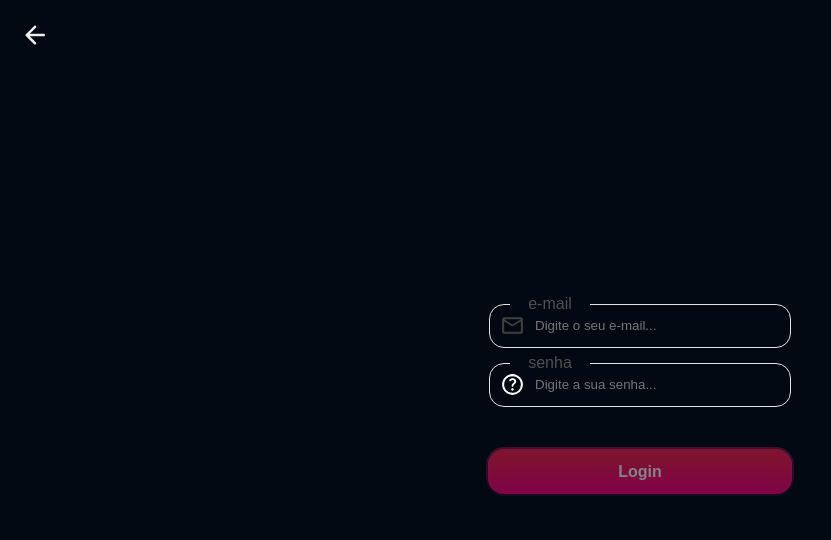
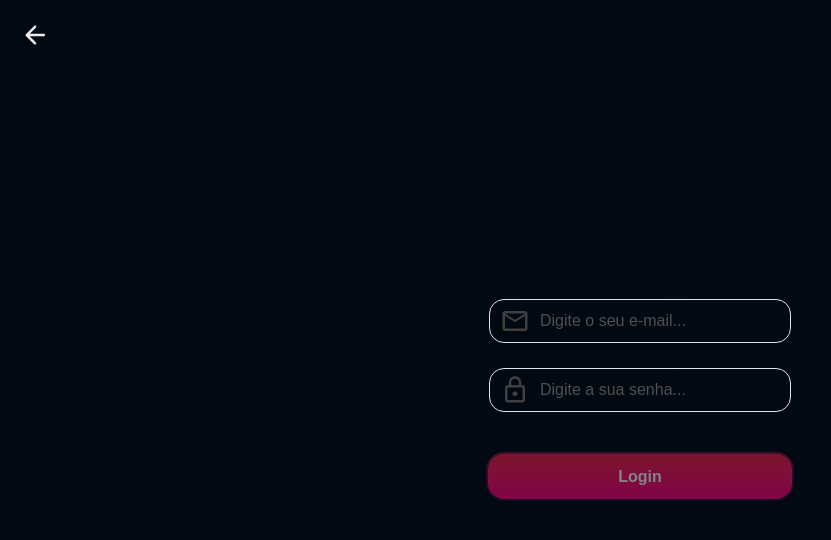
Before and after one commit to JoaoGabrielVianna/rede-social-teste, a React (Vite) app: page /login in a window 1280 px wide. Shown: the top 540 px of the page, without its empty margins (0-831 px from the left). Built offline with nearby package versions, Linux system fonts and the light colour scheme; no server answers.

Commit message:
4 commit

```diff
--- a/src/components/Custom-Input/CustomInput.css
+++ b/src/components/Custom-Input/CustomInput.css
@@ -3,6 +3,7 @@
     height: 42px;
     border-radius: 15px;
     display: flex;
+    justify-content: flex-end;
     align-items: center;
     align-self: center;
     gap: 10px;
@@ -10,41 +11,79 @@
     position: relative;
 }
 
+#main-CustomInput input {
+    width: 280px;
+    height: 42px;
+    border-radius: 0px 15px 15px 0px;
+    z-index: 1;
+}
+
 #main-CustomInput div {
-    width: 60px;
-    padding: 0px 10px;
-    /* height: 40px; */
-    top: -10px;
-    left: 20px;
-
+    height: 42px;
+    border-radius: 15px;
     position: absolute;
+    left: 10px;
     display: flex;
-    justify-content: center;
     align-items: center;
     gap: 10px;
     background-color: var(--color--background);
 }
 
-#main-CustomInput div p{
-    color: #505050;
-    font-size: 10;
+#main-CustomInput div img {
+    width: 30px;
 }
 
-#main-CustomInput .icon {
-    width: 25px;
-    height: 25px;
-    margin-left: 10px;
+#main-CustomInput p {
+    color: var(--color-Cinza);
 }
 
-#main-CustomInput input {
-    width: 100%;
-    height: 90%;
+
+/* FOCUS ATIVO */
+#main-CustomInput-focus {
+    width: 300px;
+    /* height: 42px; */
     border-radius: 15px;
+    display: flex;
+    justify-content: flex-end;
+    align-items: center;
+    align-self: center;
+    gap: 10px;
+    border: 1px solid var(--color-White-CustomInput);
+    position: relative;
 }
 
-#main-CustomInput .icon2 {
-    width: 30px;
-    height: 30px;
-    margin-right: 10px;
-    background-color: #0002;
+#main-CustomInput-focus input {
+    width: 280px;
+    height: 42px;
+    border-radius: 0px 15px 15px 0px;
+    z-index: 1;
+    /* background-color: green; */
 }
+
+#main-CustomInput-focus div {
+    height: 42px;
+    border-radius: 15px;
+    padding: 0px 10px;
+    position: absolute;
+    top: -22px;
+    left: 17px;
+    display: flex;
+    align-items: center;
+    gap: 10px;
+    background-color: var(--color--background);
+}
+
+#main-CustomInput-focus div img {
+    width: 20px;
+}
+
+#main-CustomInput-focus p {
+    color: var(--color-Cinza);
+}
+
+
+@keyframes shake {
+    25% { transform:  translateX(4px);}
+    50% { transform:  translateX(-4px);}
+    75% { transform:  translateX(4px);}
+}
--- a/src/components/Custom-Input/CustomInput.jsx
+++ b/src/components/Custom-Input/CustomInput.jsx
@@ -1,16 +1,29 @@
 import './CustomInput.css'
 import help_icon from '../../assets/svgs/icon-help.svg'
+import { useState } from 'react'
 
-export default function CustomInput({ icon, type = 'text', placehover = 'Digite algo...', onChange, title = 'text' }) {
+export default function CustomInput({ icon, type = 'text', placehover = 'Digite algo...', onChange, title = 'text', error }) {
+    const [focus, setFocus] = useState(false)
+    const [text, setText] = useState('')
+
     return (
         <>
-            <main id="main-CustomInput" >
+            <main id={focus ? "main-CustomInput-focus" : 'main-CustomInput'} style={{border: `${error ? '1px solid red' : ''}`, animation: `${error ? 'shake 300ms' : 'none'}`}} >
+                <input type={type} onChange={(e) => {onChange(e), setText(e.target.value);}} onFocus={() => setFocus(true)} onBlur={() => setFocus(!text ? false: true)} />
                 <div>
-                    <p>{title}</p>
+                    <img src={icon ? icon : help_icon} className='icon' />
+                    <p>{focus ? title : placehover}</p>
                 </div>
-                <img src={icon ? icon : help_icon} className='icon' />
-                <input type={type} placeholder={placehover} onChange={onChange} />
+
             </main>
         </>
     )
 }
+
+{/* <main id="main-CustomInput" >
+    <div>
+        <p>{title}</p>
+    </div>
+    <img src={icon ? icon : help_icon} className='icon' />
+    <input type={type} placeholder={placehover} onChange={onChange} />
+</main> */}
--- a/src/context/userAuthContext.jsx
+++ b/src/context/userAuthContext.jsx
@@ -1,8 +1,9 @@
 import { createContext, useContext, useEffect, useState } from "react";
-import {createUserWithEmailAndPassword, signInWithEmailAndPassword, onAuthStateChanged, signOut, GoogleAuthProvider, signInWithPopup, updateProfile, deleteUser, EmailAuthProvider, reauthenticateWithCredential
+import {
+  createUserWithEmailAndPassword, signInWithEmailAndPassword, onAuthStateChanged, signOut, GoogleAuthProvider, signInWithPopup, updateProfile, deleteUser, EmailAuthProvider, reauthenticateWithCredential
 } from "firebase/auth";
 import { auth, db, storage } from "../services/firebaseConfig";
-import { deleteDoc, doc, setDoc } from "firebase/firestore";
+import { collection, deleteDoc, doc, getDoc, onSnapshot, setDoc } from "firebase/firestore";
 import { useNavigate } from "react-router-dom";
 import { deleteObject, getDownloadURL, getMetadata, list, listAll, ref, uploadBytes } from "firebase/storage";
 const userAuthContext = createContext();
@@ -13,6 +14,7 @@ const userAuthContext = createContext();
 export function UserAuthContextProvider({ children }) {
   const [user, setUser] = useState({});
   const [loading, setLoading] = useState(true);
+  const [dados, setDados] = useState({});
   const navigate = useNavigate()
   function logIn(email, password) {
     return signInWithEmailAndPassword(auth, email, password);
@@ -44,7 +46,7 @@ export function UserAuthContextProvider({ children }) {
         uid: userCredential.user.uid
       });
 
-      return { user: userCredential.user, autoLogin: false };
+      // return logOut;
     } catch (error) {
       console.error('Erro ao criar usuário:', error.message);
     }
@@ -102,16 +104,14 @@ export function UserAuthContextProvider({ children }) {
 
 
 
+  useEffect(() => {
 
-
-  useEffect(() => {
-    const checkAuthState = () => {
-      const unsubscribe = onAuthStateChanged(auth, (currentUser) => {
+    const checkAuthState = async () => {
+      const unsubscribe = onAuthStateChanged(auth, async (currentUser) => {
         setUser(currentUser);
         setLoading(false); // Quando a verificação estiver concluída, atualize o estado para parar o indicador de carregamento
 
         if (currentUser) {
-          // Se o usuário estiver autenticado, redirecione para a rota /home
           navigate('/home');
         }
       });
@@ -125,6 +125,8 @@ export function UserAuthContextProvider({ children }) {
   }, []); // Certifique-se de fornecer um array vazio como segundo argumento para useEffect para garantir que seja executado apenas uma vez no montagem inicial
 
 
+
+
   if (loading) {
     return (<><p>Verificando estado de autenticação...</p></>)
   }
@@ -133,7 +135,7 @@ export function UserAuthContextProvider({ children }) {
   return (
 
     <userAuthContext.Provider
-      value={{ user, logIn, signUp, logOut, googleSignIn, deleteUserAccount, signed: !!user }}
+      value={{ user, logIn, signUp, logOut, googleSignIn, deleteUserAccount, signed: !!user, }}
     >
       {children}
     </userAuthContext.Provider>
--- a/src/index.css
+++ b/src/index.css
@@ -9,6 +9,7 @@
   /*Cor para o fundo do CustomInput*/
   --color-Pink-CustomInput: #F62046;
   --color--background: #020913;
+  --color-Cinza: #505050;
 }
 
 body {
--- a/src/routes/Home-screen/Home.css
+++ b/src/routes/Home-screen/Home.css
@@ -30,6 +30,7 @@
   width: 83px;
   border-radius: 100%;
   object-fit: cover;
+  cursor: pointer;
 }
 
 /* Secao das informacoes do usuario (nome, faculdade...) */
--- a/src/routes/Home-screen/Home.jsx
+++ b/src/routes/Home-screen/Home.jsx
@@ -1,18 +1,20 @@
 import './Home.css'
-import { useNavigate } from "react-router-dom";
 import perfil_anonimo from '../../assets/svgs/perfil-anonimo.svg'
 import { useUserAuth } from "../../context/userAuthContext";
 import EditButton from '../../components/Edit-Button/EditButton';
 import { ProfileHeader } from '../../components/Custom-Header/CustomHeader';
-import { db } from '../../services/firebaseConfig';
-import { doc, getDoc } from 'firebase/firestore';
+import { auth, db } from '../../services/firebaseConfig';
+import { doc, getDoc, onSnapshot } from 'firebase/firestore';
 import { useEffect, useState } from 'react';
 import PerfilSettingsPanel from '../../components/PerfilSettingsPanel/PerfilSettingsPanel';
+import { onAuthStateChanged } from 'firebase/auth';
+import { useNavigate } from 'react-router-dom';
 
 function UserProfile({ user }) {
-    const { deleteUserAccount, signed } = useUserAuth();
+    const { signed, logOut } = useUserAuth();
     const [usuario, setUsuario] = useState(null);
     const [isLoading, setIsLoading] = useState(true);
+
 
 
     useEffect(() => {
@@ -27,6 +29,7 @@ function UserProfile({ user }) {
                     setUsuario(userData);
                 } else {
                     console.log("Usuário não encontrado");
+                    logOut()
                 }
             } catch (error) {
                 console.error("Erro ao obter usuário:", error.message);
@@ -61,7 +64,7 @@ function UserProfile({ user }) {
             </main>);
     }
 
-    if (!isLoading) {
+    if (usuario) {
         return (
             <main id='main-UserProfile'>
                 <>
@@ -96,16 +99,76 @@ function UserProfile({ user }) {
 
 
 export default function HomePage() {
-    const { user } = useUserAuth();
+    const { user, signed, logOut } = useUserAuth();
+    const [usuario, setUsuario] = useState(null);
+    const [isLoading, setIsLoading] = useState(true);
     const [SettingsPanel, setSettingsPanel] = useState(false)
+    const navigate = useNavigate()
+
+    // // Exemplo de como usar onAuthStateChanged e onSnapshot
+    // onAuthStateChanged(auth, (user) => {
+    //     if (user) {
+    //         const userDocRef = doc(db, 'users', user.uid);
+    //         onSnapshot(userDocRef, (doc) => {
+    //             console.log('Dados do usuário em tempo real:', doc.data());
+    //             setUsuario(doc.data())
+    //         });
+    //     }
+    // });
+
+    useEffect(() => {
+        const userDocRef = doc(db, "users", user.uid);
+
+        const unsub = onSnapshot(userDocRef, (doc) => {
+
+            setUsuario(doc.data());
+            navigate('/home')
+            console.log("Current data: ", doc.data());
+        });
+
+        return () => unsub();
+    }, [user.uid]);
+
+    useEffect(() => {
+
+        const obterUsuario = async () => {
+            try {
+                const userDocRef = doc(db, "users", user.uid);
+                const userDocSnapshot = await getDoc(userDocRef);
+
+                if (userDocSnapshot.exists()) {
+                    const userData = userDocSnapshot.data();
+                    setUsuario(userData);
+                    console.log(usuario)
+                } else {
+                    console.log("Usuário não encontrado");
+                    // logOut()
+                }
+            } catch (error) {
+                console.error("Erro ao obter usuário:", error.message);
+            } finally {
+                // Aguarda 1 segundo antes de tentar novamente
+                await new Promise((resolve) => setTimeout(resolve, 1000));
+                setIsLoading(false);
+            }
+        };
+
+        obterUsuario();
+    }, [signed]);
+
+
+
+    if (usuario) {
         return (
             <>
-
+                {usuario &&
                     <main id="main-home">
                         <ProfileHeader text='Perfil' onClick={() => setSettingsPanel(!SettingsPanel)} />
                         <UserProfile user={user} />
-                <PerfilSettingsPanel show={SettingsPanel} />
-            </main>
+                        <PerfilSettingsPanel show={SettingsPanel} user_uid={user.uid} user_password={usuario.senha} />
+                    </main>}
+
             </>
         )
     }
+}
--- a/src/routes/Login-screen/Login.css
+++ b/src/routes/Login-screen/Login.css
@@ -13,7 +13,7 @@
     display: flex;
     flex-direction: column;
     justify-content: center;
-    gap: 15px;
+    gap: 25px;
 }
 
 #main-login span:last-child {
--- a/src/routes/Login-screen/Login.jsx
+++ b/src/routes/Login-screen/Login.jsx
@@ -1,4 +1,4 @@
-import { useState } from 'react';
+import { useEffect, useState } from 'react';
 import { CustomButtonPink } from '../../components/Custom-Button/CustomButton';
 import CustomInput from '../../components/Custom-Input/CustomInput';
 import GoBackButton from '../../components/GoBack-Button/GoBackButton';
@@ -8,6 +8,7 @@ import { useUserAuth } from '../../context/userAuthContext';
 import CustomAlert from '../../components/Custom-Alert/CustomAlert';
 
 import email_icon from '../../assets/svgs/icon-email.svg'
+import password_icon from '../../assets/svgs/icon-password.svg'
 export default function LoginPage() {
     // Estados para controlar o botão, mensagens de erro e dados de entrada
     const [buttonOpacity, setButtonOpacity] = useState(true);
@@ -64,6 +65,10 @@ export default function LoginPage() {
         setButtonOpacity(!(emailRegex.test(inputValue) && password.length >= 6));
     };
 
+    useEffect(() => {
+        setError('')
+    }, [password, email])
+
 
 
 
@@ -75,8 +80,8 @@ export default function LoginPage() {
                     {error && <CustomAlert text={error} />}
                     <GoBackButton local={'/'} />
                     <span>
-                        <CustomInput title='e-mail' placehover='Digite o seu e-mail...' icon={email_icon} onChange={InputEmail} />
-                        <CustomInput title='senha' placehover='Digite a sua senha...' onChange={InputPassword} type='password' />
+                        <CustomInput title='Email' placehover='Digite o seu e-mail...' icon={email_icon} onChange={InputEmail} error={error} />
+                        <CustomInput title='Senha' placehover='Digite a sua senha...' icon={password_icon} onChange={InputPassword} error={error} type='password' />
                         {/* <CustomButtonPink text={'Google'} link={'#'} ativo onClick={GoogleButton} /> */}
                     </span>
                     <span>
--- a/src/routes/Register-screen/Register.jsx
+++ b/src/routes/Register-screen/Register.jsx
@@ -9,6 +9,8 @@ import { useNavigate } from 'react-router-dom';
 import perfil_anonimo from '../../assets/svgs/perfil-anonimo.svg'
 
 import email_icon from '../../assets/svgs/icon-email.svg';
+import { db } from '../../services/firebaseConfig';
+import { collection, getDocs, query, where } from 'firebase/firestore';
 
 export default function RegisterPage() {
     // Estados para controlar a camada (layer), opacidade do botão, mensagem de erro, e informações do usuário, e-mail e senha.
@@ -20,7 +22,7 @@ export default function RegisterPage() {
     // Layer 6: *TODO, fazer ajuste da foto*
     // Layer 7: Pede ao usuário para concluir o cadastro.
 
-    const [layer, setLayer] = useState(1);
+    const [layer, setLayer] = useState(2);
     const [buttonOpacity, setButtonOpacity] = useState(true);
     const [error, setError] = useState('');
     const [user, setUser] = useState('');
@@ -38,8 +40,78 @@ export default function RegisterPage() {
     useEffect(() => {
         if (layer >= 2 && layer <= 4) {
             setButtonOpacity(true);
+            console.clear();
         }
     }, [layer]);
+
+    useEffect(() => {
+        setError('');
+        setButtonOpacity(true);
+        if (layer === 2) {
+            const checkUserExistence = async () => {
+                try {
+                    const usersCollection = collection(db, 'users');
+                    const snapshot = await getDocs(usersCollection);
+
+                    snapshot.forEach((doc) => {
+                        const nameData = doc.data().name;
+
+                        if (nameData === undefined) {
+                            console.warn('Campo "name" não definido no documento:', doc.id);
+                            return; // Pule a iteração se o campo 'name' não estiver definido
+                        }
+
+                        // Converta para minúsculas antes de processar
+                        const lowerCaseName = nameData.toLowerCase();
+
+                        console.log('name:', lowerCaseName);
+
+                    });
+
+                    const querySnapshot = await getDocs(query(usersCollection, where('name', '==', user.toLowerCase())));
+                    const userExists = querySnapshot.docs.length > 0;
+
+                    setError(userExists ? 'Usuário existe!' : '');
+                    setButtonOpacity(!user || userExists);
+                } catch (error) {
+                    console.error('Erro ao verificar a existência do usuário:', error);
+                }
+
+
+
+            };
+
+            const timerId = setTimeout(checkUserExistence, 500);
+
+            return () => {
+                clearTimeout(timerId);
+            };
+        }
+
+    }, [user]);
+
+
+    // Efeito para verificar a senha criada
+    useEffect(() => {
+        setError('');
+        const timerId = setTimeout(() => {
+
+            if (layer === 3) {
+                const minLength = 6;
+                const remainingChars = minLength - password.length;
+
+                if (password.length < 6) {
+                    setError(`Digite mais ${remainingChars}  caracteres`);
+                } else {
+                    setError('');
+                }
+            }
+        }, 1000); // Aguarda 1 segundo antes de verificar se há erro
+
+        return () => clearTimeout(timerId); // Limpa o timer ao desmontar o componente ou redefinir o efeito
+    }, [password]);
+
+
 
     // Função para lidar com o clique no botão de registro
     const registerButton = async (e) => {
@@ -51,7 +123,8 @@ export default function RegisterPage() {
                 // Chama a função de registro do contexto
                 await signUp(email, password, user, photo);
                 // Navega para a página home após o registro
-                navigate('/home');
+                if (signed) { navigate('/home'); }
+
             } catch (err) {
                 setError(err.message);
             }
@@ -61,16 +134,7 @@ export default function RegisterPage() {
     // Função para avançar para a próxima camada (layer)
     const continueButton = () => {
         // Verifica se o botão está ativado antes de prosseguir
-        if (!buttonOpacity) {
-            // Condições específicas para cada camada (layer)
-            if (layer === 3 && password.length < 6) {
-                setError("A senha deve conter pelo menos 6 caracteres.");
-            } else if (layer === 2 && !user) {
-                setError("Escolha um nome de usuário.");
-            } else {
-                setLayer(layer + 1);
-            }
-        }
+        if (!buttonOpacity) { setLayer(layer + 1); }
     }
 
     // Função para retornar para a camada anterior (layer)
@@ -83,9 +147,9 @@ export default function RegisterPage() {
     // Funções para lidar com as mudanças nos campos de input
     const InputUser = (e) => {
         const inputValue = e.target.value;
-        setUser(inputValue);
+        setUser(inputValue.toLowerCase());
         // Lógica para verificar as condições e ajustar a opacidade
-        setButtonOpacity(!inputValue);
+        setButtonOpacity(user_Exists);
     };
 
     const InputPassword = (e) => {
@@ -141,7 +205,7 @@ export default function RegisterPage() {
                         <span className='span-layer-2'>
                             <GoBackButton onClick={returnButton} />
                             <span>
-                                <CustomInput title='usuário' placehover='Nome de usuário' onChange={InputUser} />
+                                <CustomInput title='usuário' placehover='Nome de usuário' onChange={InputUser} error={error} />
                             </span>
                             <span>
                                 <CustomButtonPink text={'Avançar'} ativo desativado={buttonOpacity} onClick={continueButton} />
@@ -151,7 +215,7 @@ export default function RegisterPage() {
                         <span className='span-layer-3'>
                             <GoBackButton onClick={returnButton} />
                             <span>
-                                <CustomInput title='senha' placehover='Digite sua senha' onChange={InputPassword} type='password' />
+                                <CustomInput title='senha' placehover='Digite sua senha' onChange={InputPassword} type='password' error={error} />
                             </span>
                             <span>
                                 <CustomButtonPink text={'Avançar'} onClick={continueButton} ativo desativado={buttonOpacity} />
--- a/src/services/firebaseConfig.jsx
+++ b/src/services/firebaseConfig.jsx
@@ -1,7 +1,7 @@
 import { initializeApp } from "firebase/app";
-import { getAuth } from "firebase/auth"
+import { getAuth, onAuthStateChanged } from "firebase/auth"
 import { getStorage } from "firebase/storage";
-import { getFirestore } from "firebase/firestore";
+import { doc, getDoc, getFirestore } from "firebase/firestore";
 
 
 const firebaseConfig = {
```
Also changed, not shown: src/components/PerfilSettingsPanel/PerfilSettingsPanel.css (+12 -1 lines), src/components/PerfilSettingsPanel/PerfilSettingsPanel.jsx (+9 -6 lines). Lines whose indentation alone changed are shown as unchanged.
